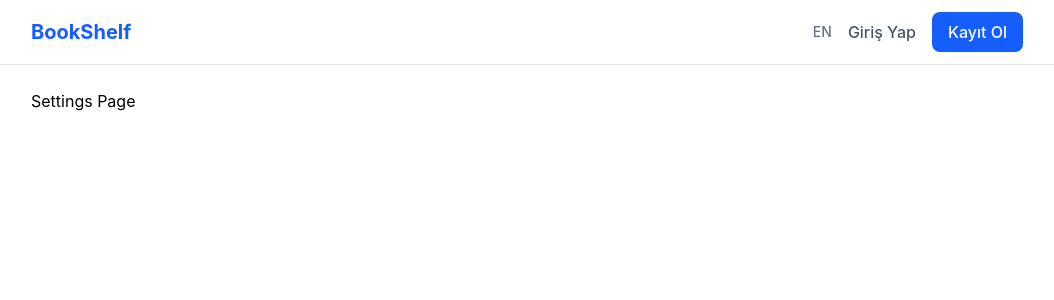
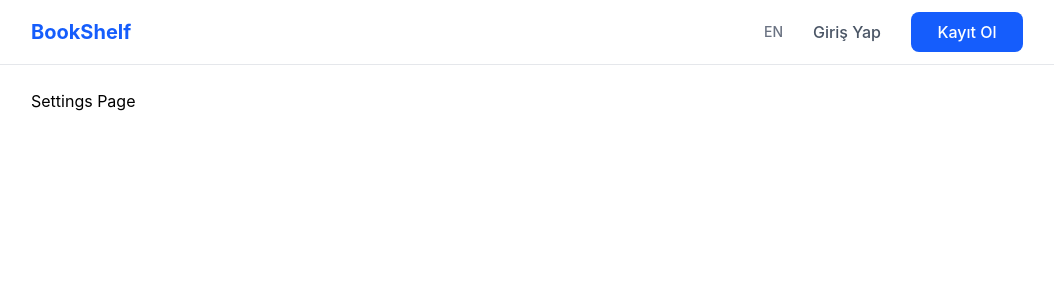
Before and after one commit to aliekinayhan/bookshelf, a React (Vite) app in the folder frontend/: page /settings in a window 1280 px wide. Shown: the top 300 px of the page, without its empty margins (113-1167 px from the left). Built offline with nearby package versions, Linux system fonts and the light colour scheme.

Commit message:
fix(navbar): links stabilized

```diff
--- a/frontend/src/components/Navbar.jsx
+++ b/frontend/src/components/Navbar.jsx
@@ -31,14 +31,14 @@ function Navbar() {
 
           <Link
             to="/login"
-            className="text-gray-600 hover:text-blue-600 font-medium"
+            className="w-24 text-center text-gray-600 hover:text-blue-600 font-medium"
           >
             {t("navbar.login")}
           </Link>
 
           <Link
             to="/register"
-            className="bg-blue-600 text-white px-4 py-2 rounded-lg hover:bg-blue-700 font-medium"
+            className="w-28 text-center bg-blue-600 text-white px-4 py-2 rounded-lg hover:bg-blue-700 font-medium"
           >
             {t("navbar.register")}
           </Link>
```
